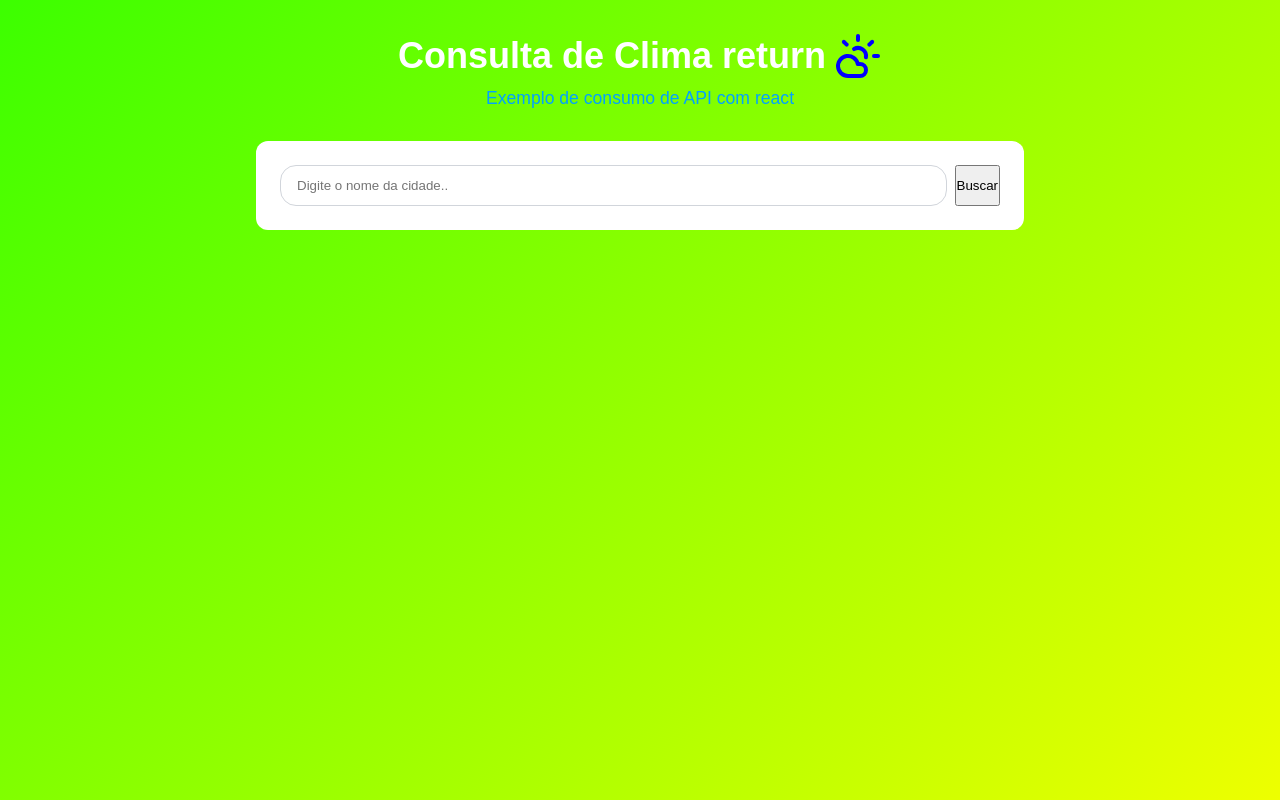
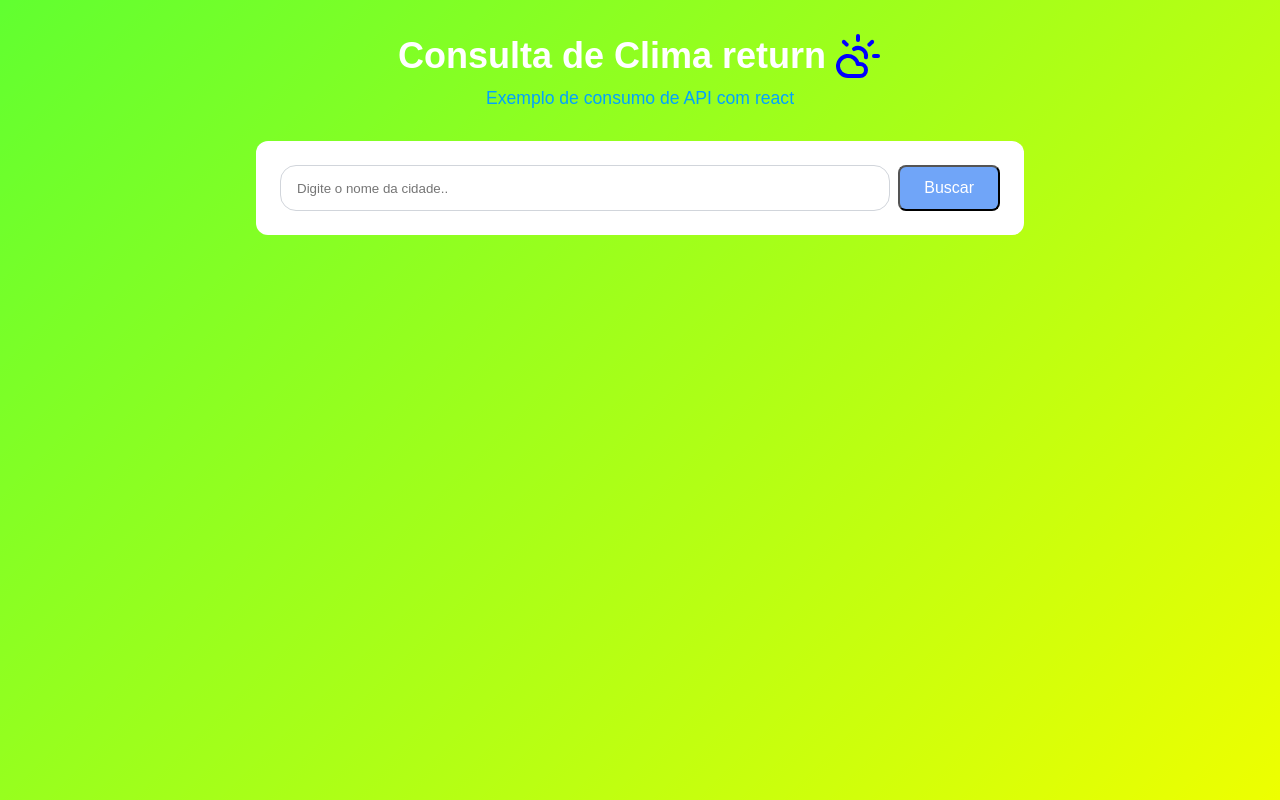
Before and after one commit to TUM-08/clima2c, a React (Vite) app: page / in a window 1280 px wide. Built offline with nearby package versions, Linux system fonts and the light colour scheme.

Commit message:
Add files via upload

```diff
--- a/src/App.css
+++ b/src/App.css
@@ -1,6 +1,6 @@
 .container{
   min-height: 100vh;
-  background: linear-gradient(135deg, #3cff00 0%, #eeff00 100%);
+  background: linear-gradient(135deg, #3cff00cf 0%, #eeff00 100%);
   padding: 32px;
 }
 .content{
@@ -49,3 +49,21 @@ header p{
   border-color: #3b82f6;
   box-shadow: 0 0 0 3px #3b83f652;
 }
+.busca-container button{
+  padding: 12px 24px;
+  background: #3b83f6b9;
+  color: #fff;
+  border: nane;
+  border-radius: 8px;
+  font-size: 16px;
+  font-weight: 500;
+  cursor: pointer;
+  transition: background 0.2s;
+}
+.busca-container button:hover{
+  background: #01a97cc3;
+}
+.busca-container button:disabled{
+  cursor: not-allowed;
+  background: #9ca3af;
+}
```
